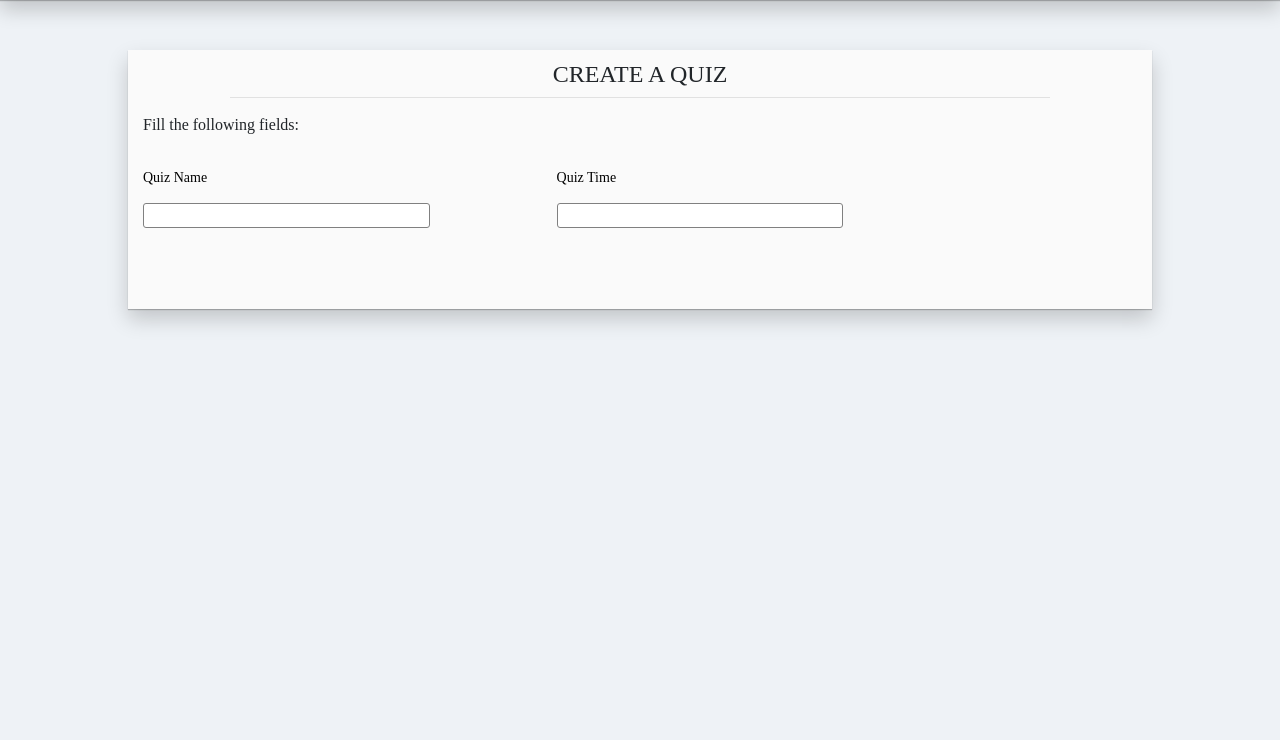
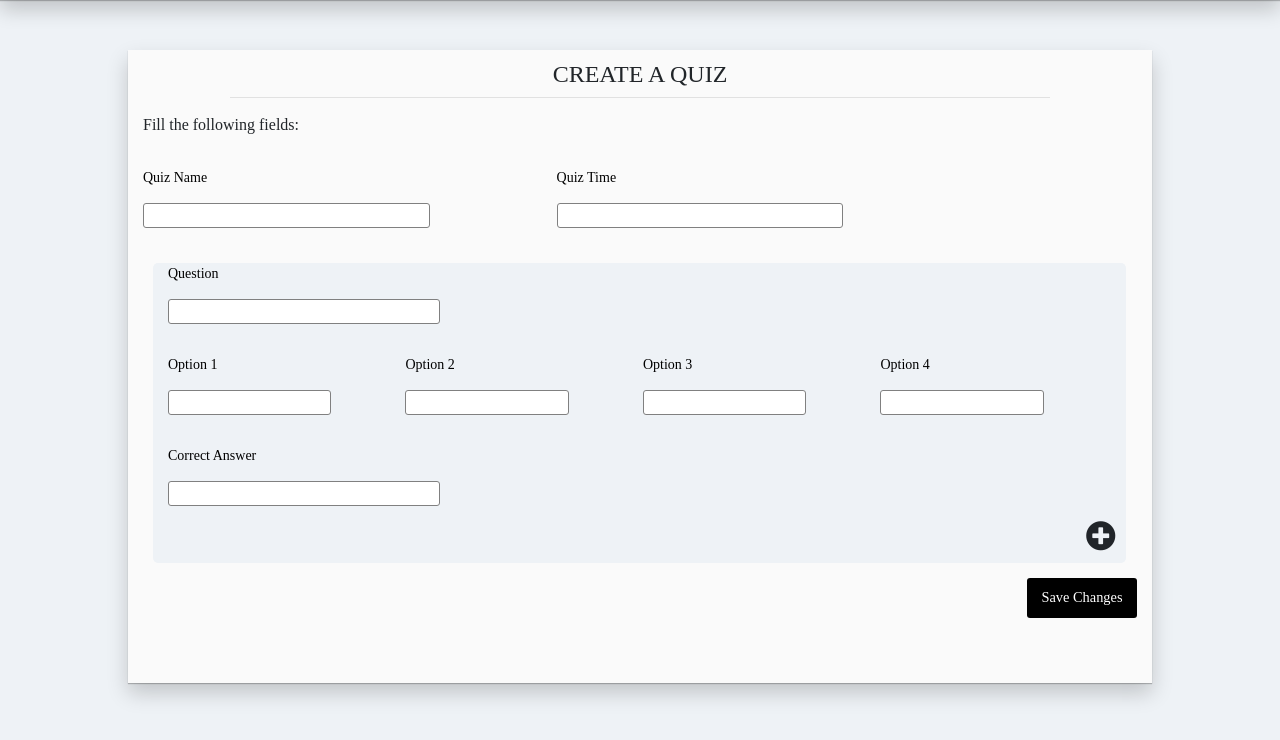
Before and after one commit to SyeedHasan/TeachMe, a PHP site: page /createQuiz.php in a window 1280 px wide. Shown: the part 60-800 px from the top of the page. Run offline with PHP 8.4, Linux system fonts and the light colour scheme; the visitor is signed in with stand-in values (Sample User, id 1).

Commit message:
create quiz

```diff
--- a/assets/css/quiz.css
+++ b/assets/css/quiz.css
@@ -133,7 +133,7 @@ div.data input[type="button"] {
     margin: 0;
 }
 
-.submitBtn:hover {
+submitBtn:hover {
     background: white;
     color: black;
     transition: all 1.5s;
@@ -171,3 +171,43 @@ div.qName {
     display: inline-block;
     width: 40%;
 }
+div.questionDiv {
+    height:300px;
+    border-radius: 5px;
+    width:95%;
+    background-color:#EEF2F6;
+    margin-left: 25px;
+    margin-top:20px;
+}
+.quizlabels{
+    font-size: 14;
+    color: black;
+    margin-bottom: 1px;
+}
+.quizOptions{
+    font-size: 14;
+    color: black;
+    margin-bottom: 1px;
+}
+div.quizOpt{
+    display: inline-block;
+    width: 24%;
+}
+div.quest{
+    display:block;
+    width: 40%;
+}
+i.fa-plus-circle{
+    font-size:30;
+    float:right;
+    margin-right:10px;
+}
+fa-plus-circle:hover{
+    background: white;
+    color: black;
+    transition: all 1.5s;
+}
+#submitQuest{
+    float:right;
+    margin-left:20px;
+}
--- a/createQuiz.php
+++ b/createQuiz.php
@@ -19,6 +19,34 @@
             <p class="formLabels">Quiz Time</p>
             <input class="textField text" type="text" name="qTime">
         </div>
+    <div class="questionDiv">
+        <div class="quest" >
+            <p class="quizlabels">Question</p>
+            <input class="textField text" type="text" name="question">
+        </div>
+            <div class="quizOpt">
+            <p class="quizOptions">Option 1</p>
+            <input class="textField text" type="text" name="option1">
+        </div>
+        <div class="quizOpt">
+            <p class="quizOptions">Option 2</p>
+            <input class="textField text" type="text" name="option2">
+        </div>
+        <div class="quizOpt">
+        <p class="quizOptions">Option 3</p>
+            <input class="textField text" type="text" name="option3">
+        </div>
+        <div class="quizOpt">
+        <p class="quizOptions">Option 4</p>
+            <input class="textField text" type="text" name="option4">
+        </div>
+        <div class="quest" >
+            <p class="quizlabels">Correct Answer</p>
+            <input class="textField text" type="text" name="correctAnswer">
+        </div>
+        <i class="fas fa-plus-circle"></i>
+    </div>
+    <input id="submitQuest" class="submitBtn" type="submit" value="Save Changes">
 
     </form>
 
```
